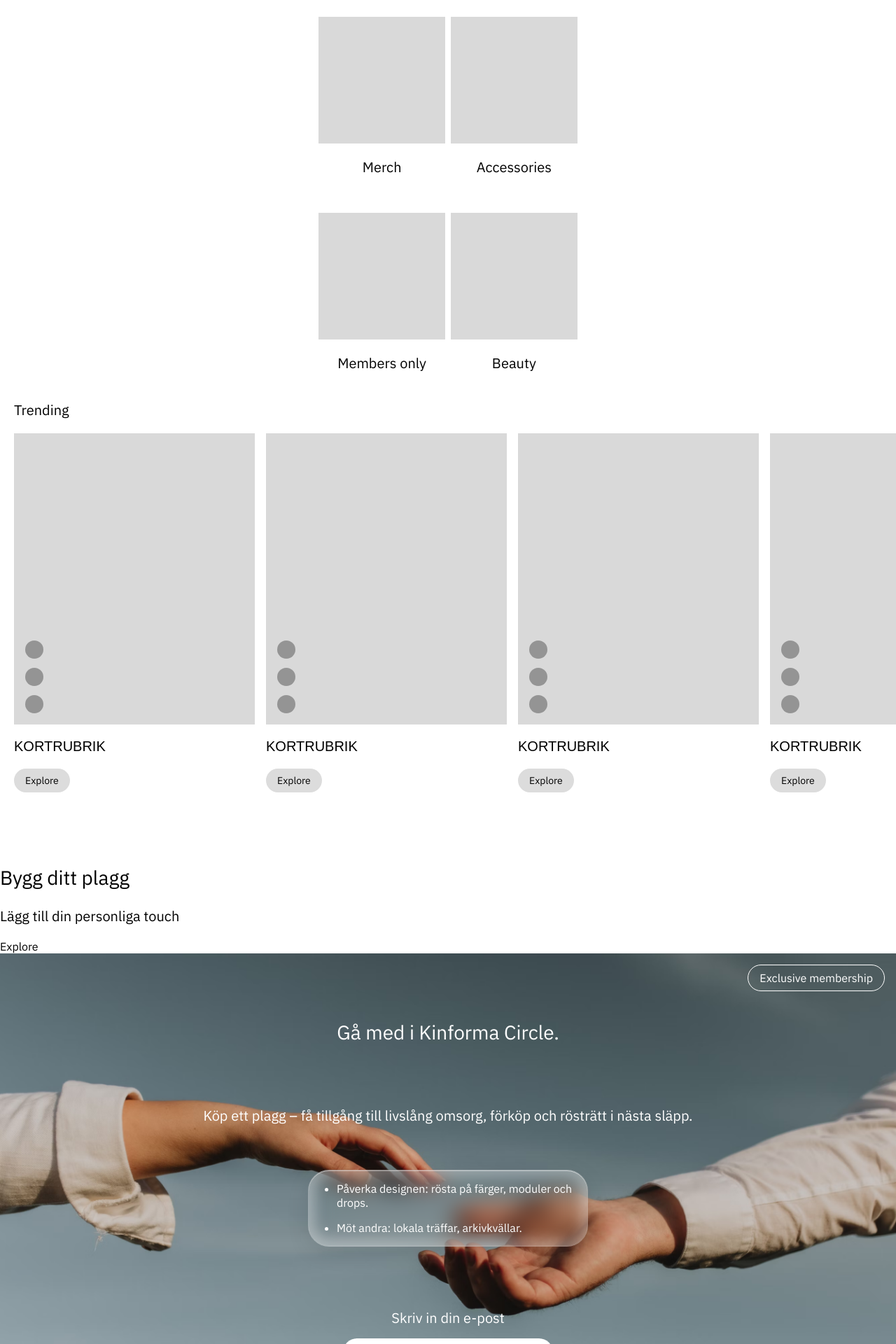
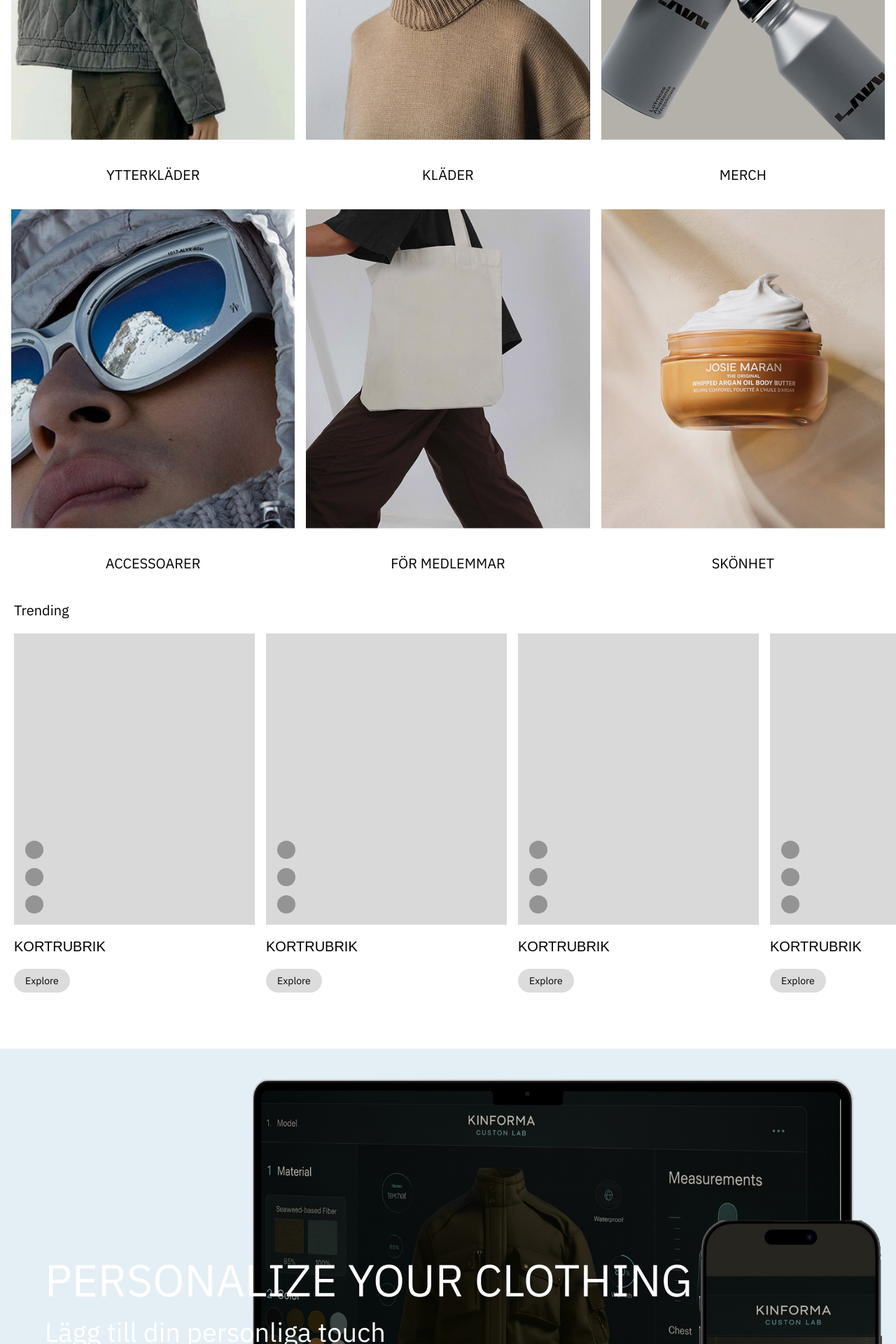
Before and after one commit to BAlmroth/Kinforma, a PHP site: page / in a window 1280 px wide. Shown: the part 2960-4880 px from the top of the page at 70% size. Run offline with PHP 8.4, Linux system fonts and the light colour scheme.

Commit message:
Added collection images and styling

```diff
--- /dev/null
+++ b/css/ai.css
@@ -0,0 +1,75 @@
+.AI-container {
+  position: relative;
+  width: 100%;
+  height: 100vh;
+  background-image: url("/images/Ai-tool-image.jpg");
+  background-size: cover;
+  background-position: center;
+  display: flex;
+  align-items: center;
+  padding-left: 4rem;
+}
+
+/* Text wrapper */
+
+.AI-content h2,
+.AI-content h3 {
+  margin: 0; /* removes default spacing */
+}
+
+.AI-content {
+  color: white;
+}
+
+.AI-content h2 {
+  font-size: 4rem;
+  margin-bottom: 0.5rem;
+}
+
+.AI-content h3 {
+  font-size: 38px;
+  margin-top: 0.2rem;
+  margin-bottom: 2rem;
+}
+
+/* Button */
+.AI-content button {
+  display: inline-block;
+  background: #e6e6e6;
+  color: black;
+  padding: 14px 32px;
+  border-radius: 30px;
+  font-size: 1.1rem;
+  border: none;
+}
+
+/* === MOBILE === */
+@media (max-width: 768px) {
+  .AI-container {
+    height: 90vh;
+    padding: 0 20px;
+    background-position: 60% center; /* CENTER PHONE LIKE YOUR MOBILE MOCKUP */
+    display: flex;
+    justify-content: center;
+    text-align: center;
+  }
+
+  .AI-content {
+    max-width: 100%;
+  }
+
+  .AI-content h2 {
+    font-size: 2rem;
+  }
+
+  .AI-content h3 {
+    font-size: 1.1rem;
+  }
+
+  .AI-content button {
+    margin-top: 25px;
+    display: inline-block;
+    font-size: 1rem;
+    padding: 12px 28px;
+  }
+}
--- a/css/collection.css
+++ b/css/collection.css
@@ -17,20 +17,29 @@
 
 .products {
   display: grid;
-  grid-template-columns: 1fr 1fr;
-  column-gap: 0.5rem;
-  row-gap: 2rem;
-  justify-content: center;
+  grid-template-columns: repeat(2, 1fr);
+  gap: 0.5rem;
+  width: 100%;
+  padding: 0 1rem;
+}
+
+@media (min-width: 768px) {
+  .products {
+    grid-template-columns: repeat(3, 1fr);
+    gap: 1rem;
+  }
 }
 
 .product {
+  text-align: center;
   display: flex;
   flex-direction: column;
-  align-items: center;
+  gap: 1rem;
 }
 
-.product-img {
-  width: 11.3rem;
-  height: 11.3rem;
-  background-color: var(--img-box);
+.product-img img {
+  width: 100%;
+  height: 100%;
+  object-fit: cover;
+  display: block;
 }
--- a/php/ai.php
+++ b/php/ai.php
@@ -1,8 +1,7 @@
-  <section class="AI-design">
-    <div class="AI-container">
-      <div class="AI-img"> <!-- Image placeholder --></div>
-      <h2>Bygg ditt plagg</h2>
+  <section class="AI-container">
+    <div class="AI-content">
+      <h2>PERSONALIZE YOUR CLOTHING</h2>
       <h3>Lägg till din personliga touch</h3>
-      <span>Explore</span>
+      <button>Explore</button>
     </div>
   </section>
--- a/php/collection.php
+++ b/php/collection.php
@@ -1,45 +1,45 @@
   <section class="collection">
     <div class="collection-hero"> <!-- background img from dd/cd -->
-      <h2>Underrubrik Collection</h2>
+      <h2>Kollektionen</h2>
       <h3> Kort Rubrik</h3>
     </div>
 
     <div class="products">
       <div class="product">
         <div class="product-img">
-          <!-- Image placeholder -->
+          <img src="/images/Ytterkläder.png" alt="Ytterkläder">
         </div>
-        <h3>Outerwear</h3>
+        <h3>YTTERKLÄDER</h3>
       </div>
       <div class="product">
         <div class="product-img">
-          <!-- Image placeholder -->
+          <img src="/images/Kläder.png" alt="Kläder">
         </div>
-        <h3>Clothing</h3>
+        <h3>KLÄDER</h3>
       </div>
       <div class="product">
         <div class="product-img">
-          <!-- Image placeholder -->
+          <img src="/images/Merch.png" alt="Merch">
         </div>
-        <h3>Merch</h3>
+        <h3>MERCH</h3>
       </div>
       <div class="product">
         <div class="product-img">
-          <!-- Image placeholder -->
+          <img src="/images/Accessoarer.png" alt="Accessoarer">
         </div>
-        <h3>Accessories</h3>
+        <h3>ACCESSOARER</h3>
       </div>
       <div class="product">
         <div class="product-img">
-          <!-- Image placeholder -->
+          <img src="/images/För medlemmar.png" alt="För medlemmar">
         </div>
-        <h3>Members only</h3>
+        <h3>FÖR MEDLEMMAR</h3>
       </div>
       <div class="product">
         <div class="product-img">
-          <!-- Image placeholder -->
+          <img src="/images/Skönhet.png" alt="Skönhet">
         </div>
-        <h3>Beauty</h3>
+        <h3>SKÖNHET</h3>
       </div>
     </div>
   </section>
--- a/php/header.php
+++ b/php/header.php
@@ -15,10 +15,12 @@
   <link rel="stylesheet" href="css/tech.css">
   <link rel="stylesheet" href="css/collection.css">
   <link rel="stylesheet" href="css/trending.css">
+  <link rel="stylesheet" href="css/ai.css">
   <link rel="stylesheet" href="css/epost.css">
   <link rel="stylesheet" href="css/footer.css">
 
 </head>
+
 <body>
   <header>
     <img class="logo" src="images/logo.svg" alt="logo">
```
Also changed, not shown: images/Accessoarer.png (added), images/Ai-tool-image.jpg (added), images/För medlemmar.png (added), images/Kläder.png (added), images/Merch.png (added), images/Skönhet.png (added), images/Ytterkläder.png (added). Lines whose indentation alone changed are shown as unchanged.
